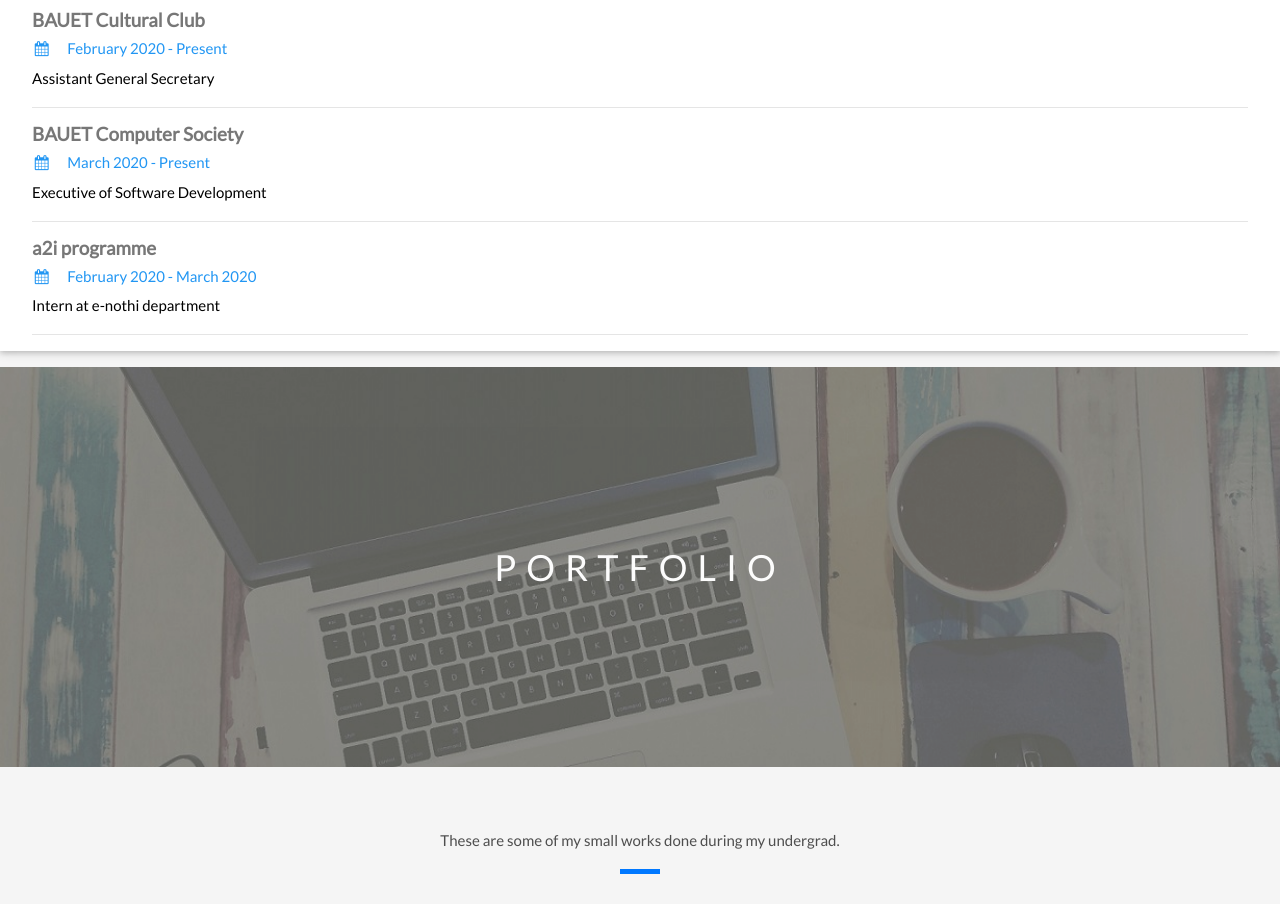
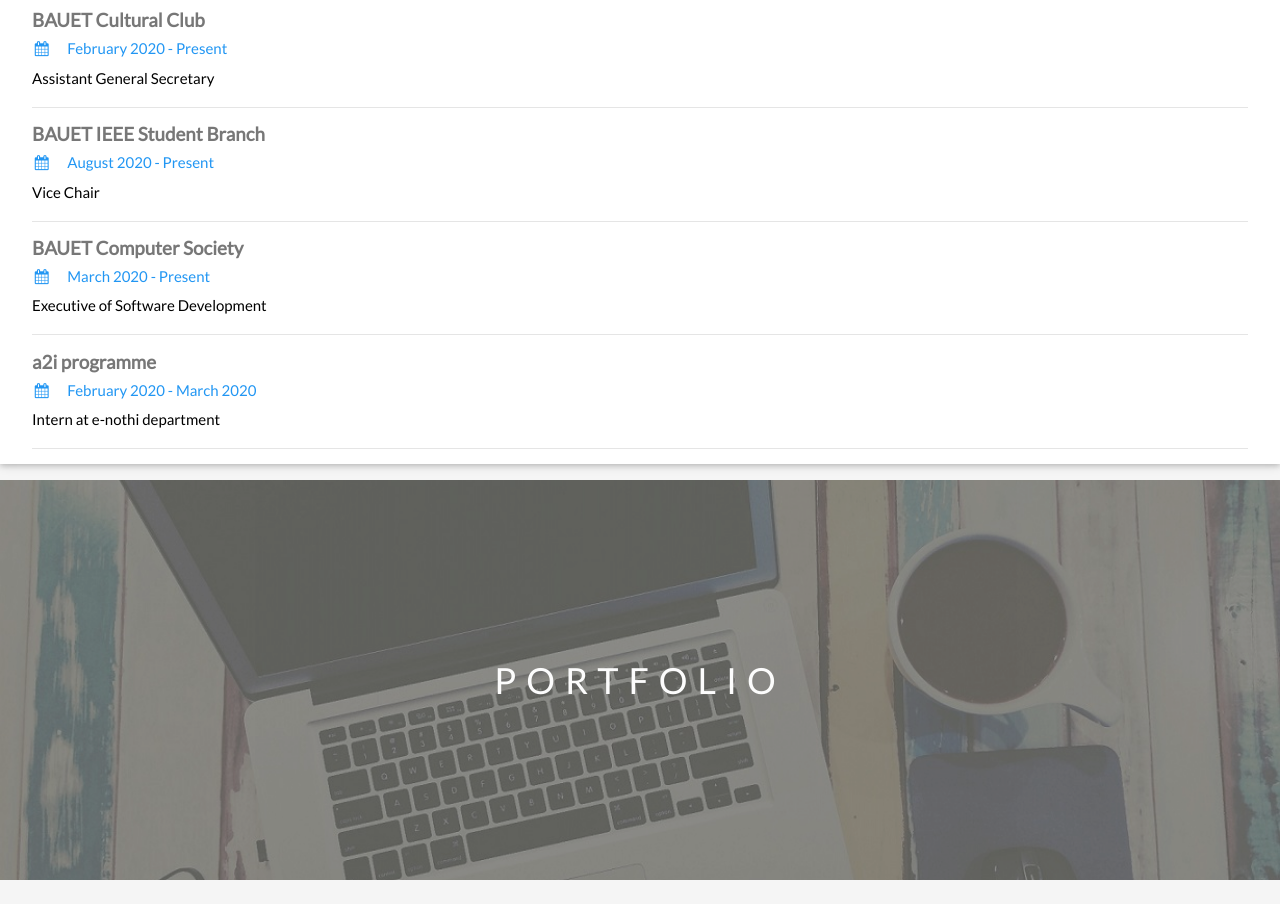
Before and after one commit to AbrarAdnan/AbrarAdnan.github.io, a plain HTML site: page index.html in a window 1280 px wide. Shown: the part 1860-2764 px from the top of the page. Drawn offline with nearby package versions, Linux system fonts and the light colour scheme; files whose address does not match are found by name.

Commit message:
Updated work experience

```diff
--- a/index.html
+++ b/index.html
@@ -194,6 +194,12 @@ body, html {
           <h5 class="w3-opacity"><b>BAUET Cultural Club</b></h5>
           <h6 class="w3-text-blue"><i class="fa fa-calendar fa-fw w3-margin-right"></i>February 2020 - Present</h6>
           <p>Assistant General Secretary</p>
+          <hr>
+        </div>
+        <div class="w3-container">
+          <h5 class="w3-opacity"><b>BAUET IEEE Student Branch</b></h5>
+          <h6 class="w3-text-blue"><i class="fa fa-calendar fa-fw w3-margin-right"></i>August 2020 - Present</h6>
+          <p>Vice Chair</p>
           <hr>
         </div>
         <div class="w3-container">
```
